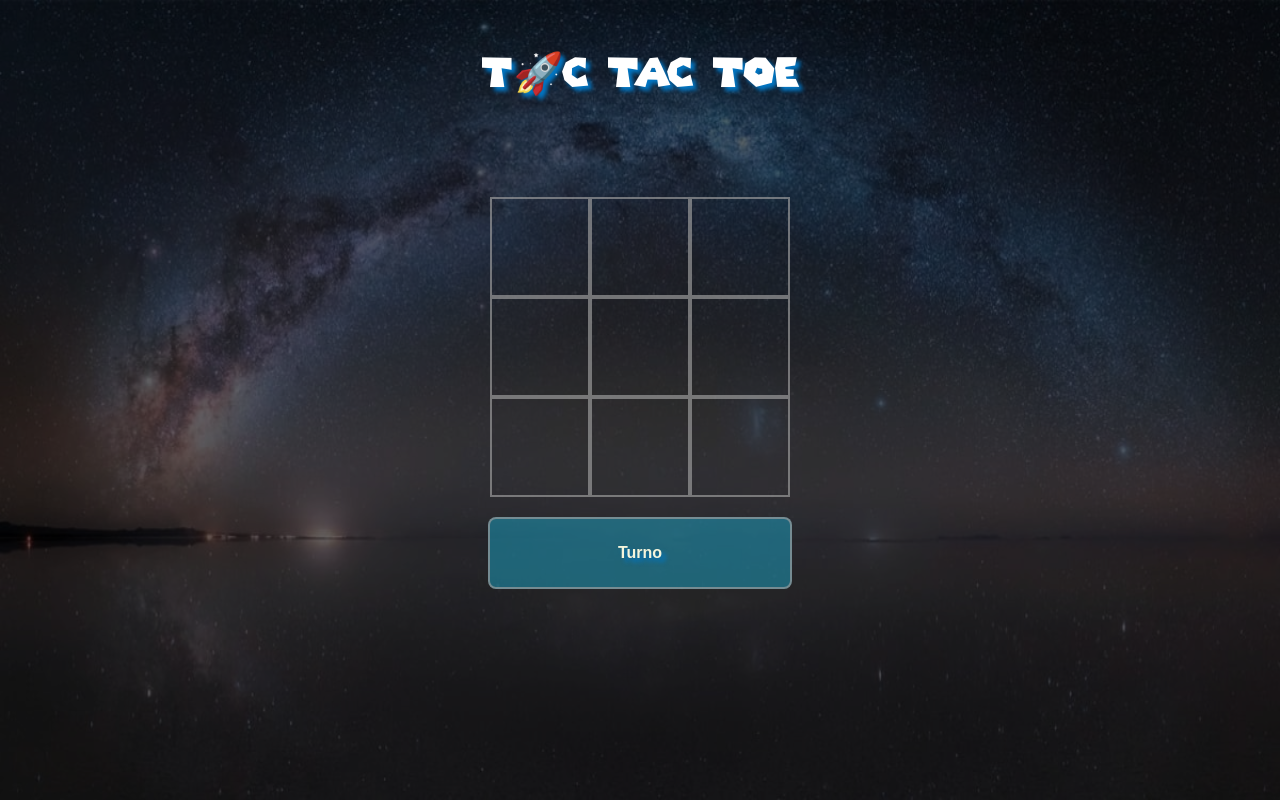
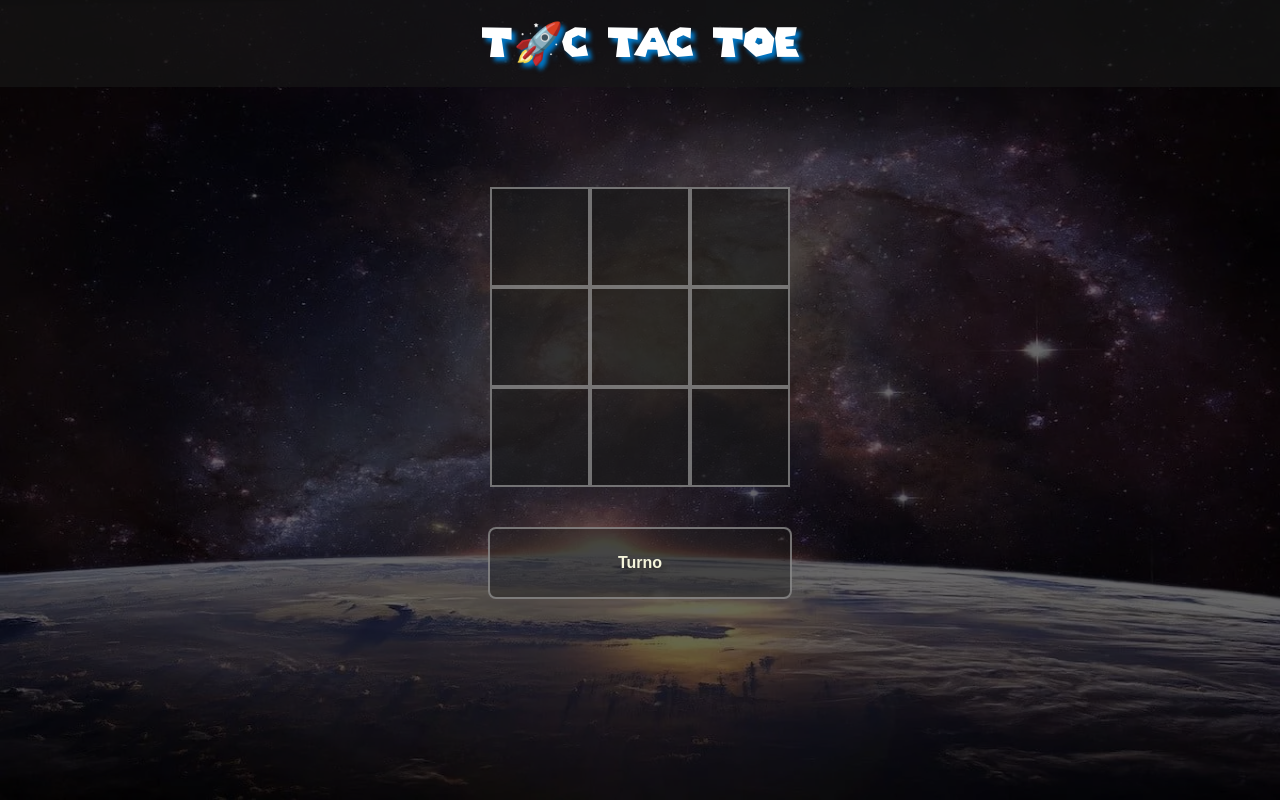
Before and after one commit to hrendonl/tic_tac_toe, a plain HTML site: page index.html in a window 1280 px wide. Both pictures are taken after a click on the button "Comenzar partida". Drawn offline with Linux system fonts and the light colour scheme.

Commit message:
Improve interface

```diff
--- a/index.html
+++ b/index.html
@@ -27,15 +27,15 @@
         <div id="show" class="content">
             <div class="content-triki">
                 <div class="triki">
-                    <button class="Triki-button" id = "1"  onclick="marcar(this)" type="button">-</button>
-                    <button class="Triki-button" id = "2"  onclick="marcar(this)" type="button">-</button>
-                    <button class="Triki-button" id = "3"  onclick="marcar(this)" type="button">-</button>
-                    <button class="Triki-button" id = "4"  onclick="marcar(this)" type="button">-</button>
-                    <button class="Triki-button" id = "5"  onclick="marcar(this)" type="button">-</button>
-                    <button class="Triki-button" id = "6"  onclick="marcar(this)" type="button">-</button>
-                    <button class="Triki-button" id = "7"  onclick="marcar(this)" type="button">-</button>
-                    <button class="Triki-button" id = "8"  onclick="marcar(this)" type="button">-</button>
-                    <button class="Triki-button" id = "9"  onclick="marcar(this)" type="button">-</button>
+                    <button class="Triki-button button1" id = "1"  onclick="marcar(this)" type="button">-</button>
+                    <button class="Triki-button button2" id = "2"  onclick="marcar(this)" type="button">-</button>
+                    <button class="Triki-button button3" id = "3"  onclick="marcar(this)" type="button">-</button>
+                    <button class="Triki-button button4" id = "4"  onclick="marcar(this)" type="button">-</button>
+                    <button class="Triki-button button5" id = "5"  onclick="marcar(this)" type="button">-</button>
+                    <button class="Triki-button button6" id = "6"  onclick="marcar(this)" type="button">-</button>
+                    <button class="Triki-button button7" id = "7"  onclick="marcar(this)" type="button">-</button>
+                    <button class="Triki-button button8" id = "8"  onclick="marcar(this)" type="button">-</button>
+                    <button class="Triki-button button9" id = "9"  onclick="marcar(this)" type="button">-</button>
                     <br>
                 </div>
             </div>
--- a/src/css/style.css
+++ b/src/css/style.css
@@ -4,7 +4,7 @@
 }
 
 body {
-  background-image:url("../img/espacio.jpeg");
+  background-image:url("../img/space.jpg.webp");
   background-color:  rgba(24, 24, 24, 0.658);
   background-blend-mode: multiply;
   background-repeat: no-repeat;
@@ -17,10 +17,11 @@ body {
 header {
     text-align: center;
     font-family: Animado;
+    background-color: rgba(24, 24, 24, 0.658);
 }
 header h1 {
     margin: 0;
-    padding: 50px;
+    padding: 20px;
     color: rgb(255, 255, 255);
     text-shadow: 4px 4px 4px #0277c5 ;
     font-size: 40px;
@@ -33,7 +34,7 @@ main {
 }
 
 .content-form {
-    margin-top: 100px;
+    margin-top: 200px;
 
 
 }
@@ -64,7 +65,7 @@ main {
 }
 
 .content-form-button {
-    margin-top: 20px;
+    margin-top: 40px;
     display: flex;
     justify-content: center;
     align-content: center;
@@ -73,7 +74,7 @@ main {
 .form-button {
     width: 420px;
     height: 50px;
-    background:#6d02c541;
+    background: #03a9f42e;
     border: 2px solid rgba(160, 160, 160, 0.664);
     color: white;
     font-size: medium;
@@ -97,7 +98,7 @@ input::placeholder {
     border: 2px solid rgba(160, 160, 160, 0.664);
     font-size: x-large;
     color:transparent;
-    background: transparent;
+    background-color: rgba(24, 24, 24, 0.658);
 
 }
 
@@ -112,7 +113,7 @@ input::placeholder {
 }
 
 .content-triki {
-    padding-top: 50px;
+    padding-top: 100px;
     display: flex;
     justify-content: center;
     align-content: center;
@@ -127,15 +128,16 @@ input::placeholder {
 }
 
 #mensaje {
+    margin-top: 20px;
     width: 250px;
     padding: 25px;
     border-radius: 8px;
     font-size: medium;
     text-align: center;
     font-weight: bold;
-    background-color: rgba(28, 182, 221, 0.438);
+    background-color: rgb(29 29 29 / 44%);
     border: 2px solid rgba(160, 160, 160, 0.664);
-    text-shadow: 4px 4px 4px #0277c5 ;
+    text-shadow: 4px 4px 4px #353535 ;
 }
 
 .show {
```
Also changed, not shown: src/img/space.jpg.webp (added).
